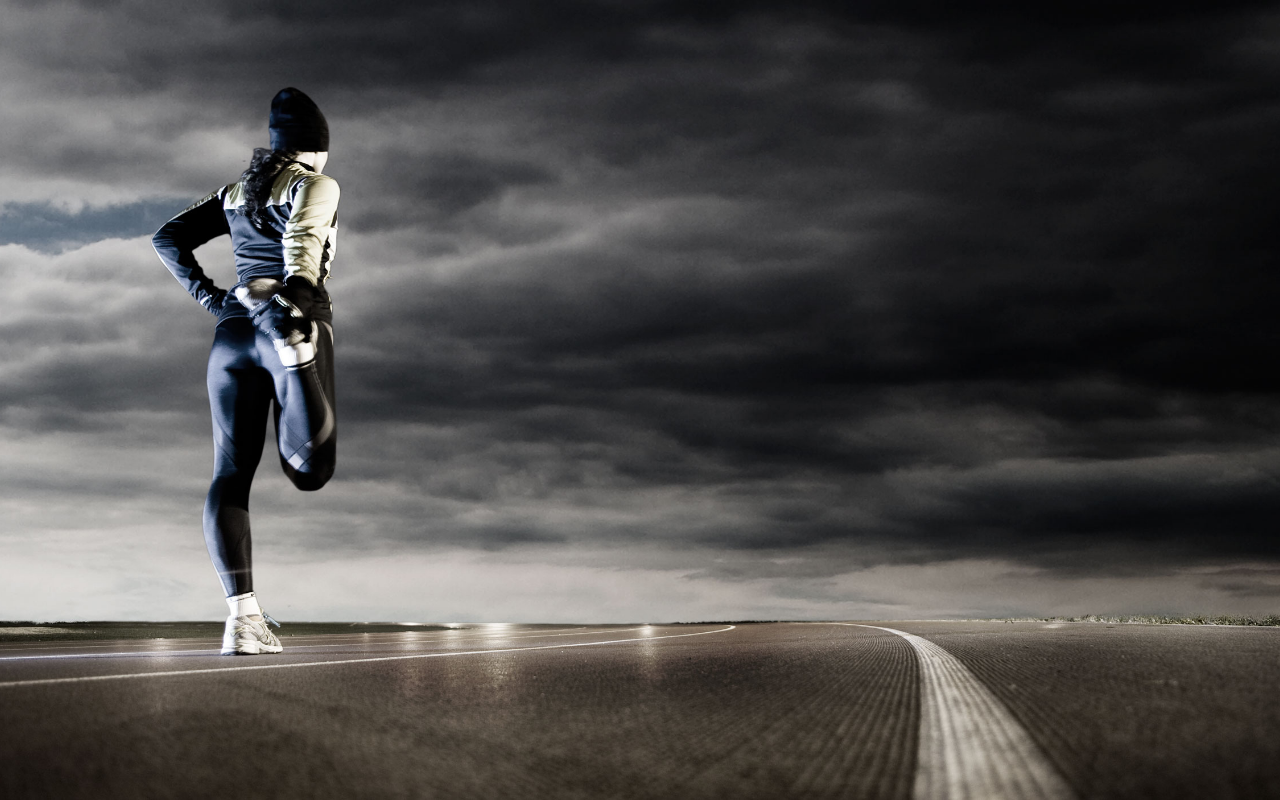
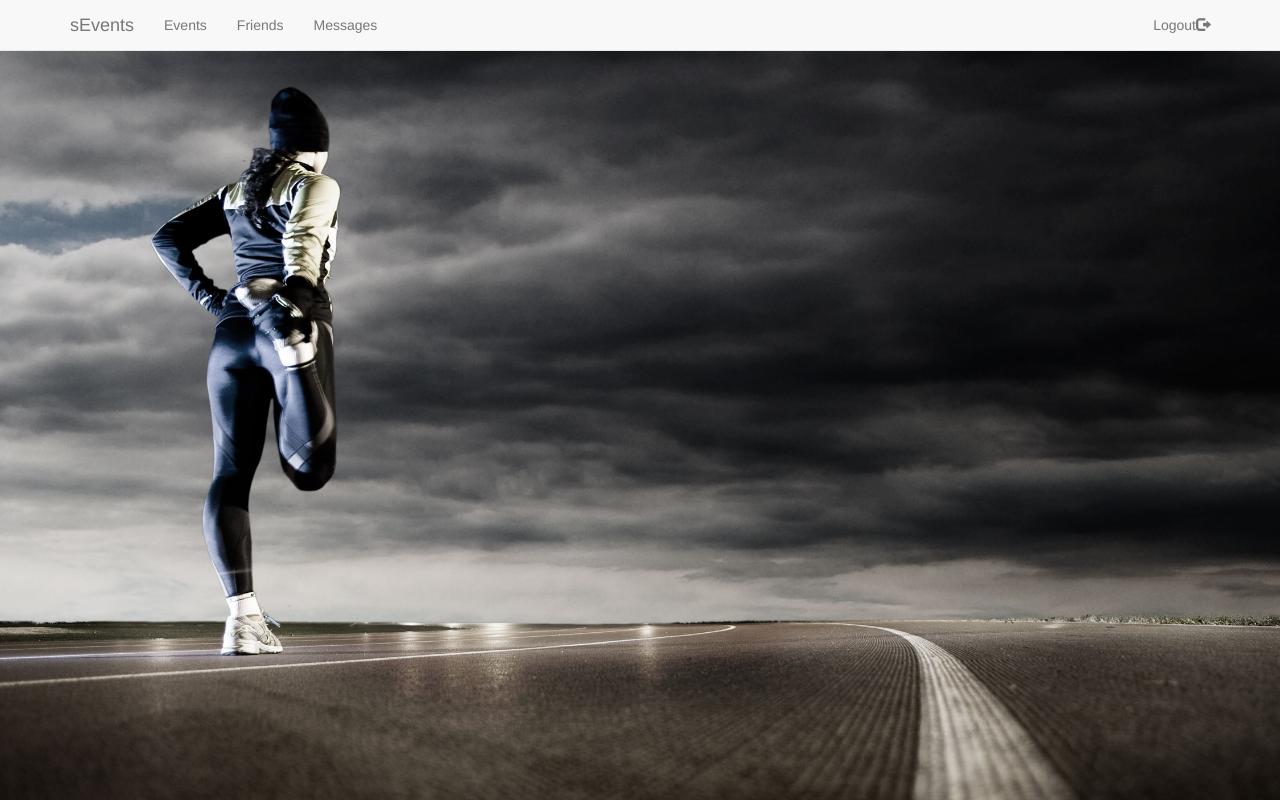
Before and after one commit to mstanciu/sEvents, an Angular app: page /account in a window 1280 px wide. Before the commit this address led to /. Built offline with nearby package versions, Linux system fonts and the light colour scheme.

Commit message:
login+register+account

```diff
--- a/src/app/auth/account/account.component.html
+++ b/src/app/auth/account/account.component.html
@@ -1,3 +1,28 @@
-<p>
-  account works!
-</p>
+<div class="container">
+    <div class="row">
+        <nav class="navbar navbar-default navbar-fixed-top">
+            <div class="container">
+                <div class="navbar-header">
+                    <button type="button" data-target="#navbarCollapse" data-toggle="collapse" class="navbar-toggle">
+                <span class="sr-only">Toggle navigation</span>
+                <span class="icon-bar"></span>
+                <span class="icon-bar"></span>
+                <span class="icon-bar"></span>
+            </button>
+                    <a class="navbar-brand">sEvents</a>
+                </div>
+                <!-- Collection of nav links and other content for toggling -->
+                <div id="navbarCollapse" class="collapse navbar-collapse">
+                    <ul class="nav navbar-nav">
+                        <li><a routerLink="events" routerLinkActive="active">Events</a></li>
+                        <li><a routerLink="friends" routerLinkActive="active">Friends</a></li>
+                        <li><a routerLink="messages" routerLinkActive="active">Messages</a></li>
+                    </ul>
+                    <ul class="nav navbar-nav navbar-right">
+                        <li><a routerLink='/login' routerLinkActive="active">Logout<span class="glyphicon glyphicon-log-out"></span></a></li>
+                    </ul>
+                </div>
+            </div>
+        </nav>
+    </div>
+</div>
--- /dev/null
+++ b/src/app/auth/account/events/events.component.html
@@ -0,0 +1,7 @@
+<h1>MERGEEEEEEEEEEEE</h1>
+<h1>MERGEEEEEEEEEEEE</h1>
+
+<h1>MERGEEEEEEEEEEEE</h1>
+<h1>MERGEEEEEEEEEEEE</h1>
+<h1>MERGEEEEEEEEEEEE</h1>
+<h1>MERGEEEEEEEEEEEE</h1>
--- /dev/null
+++ b/src/app/auth/account/events/events.component.ts
@@ -0,0 +1,15 @@
+import { Component, OnInit } from '@angular/core';
+
+@Component({
+  selector: 'app-events',
+  templateUrl: './events.component.html',
+  styleUrls: ['./events.component.css']
+})
+export class EventsComponent implements OnInit {
+
+  constructor() { }
+
+  ngOnInit() {
+  }
+
+}
--- /dev/null
+++ b/src/app/auth/account/friends/friends.component.html
@@ -0,0 +1,4 @@
+<div class="container">
+  <h1>First element</h1>
+  <h1>Last element</h1>
+</div>
--- /dev/null
+++ b/src/app/auth/account/friends/friends.component.ts
@@ -0,0 +1,15 @@
+import { Component, OnInit } from '@angular/core';
+
+@Component({
+  selector: 'app-friends',
+  templateUrl: './friends.component.html',
+  styleUrls: ['./friends.component.css']
+})
+export class FriendsComponent implements OnInit {
+
+  constructor() { }
+
+  ngOnInit() {
+  }
+
+}
--- a/src/app/auth/auth.component.html
+++ b/src/app/auth/auth.component.html
@@ -1,3 +1,3 @@
-<p>
-  auth works!
-</p>
+<h2>djfaslkjfaskljfdalksdjfkalsjflksajdflk
+  sfjaslfjlsjflksajf
+</h2>
```
Also changed, not shown: src/app/app.module.ts (+6 -1 lines), src/app/routing.module.ts (+8 -1 lines), src/app/auth/account/events/events.component.css (added), src/app/auth/account/friends/friends.component.css (added).
